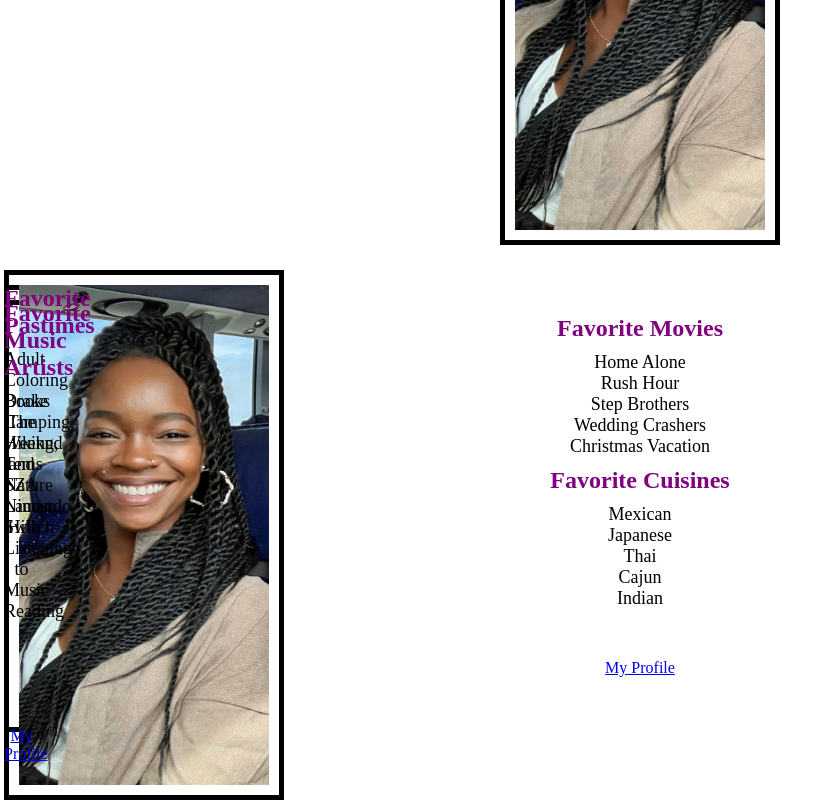
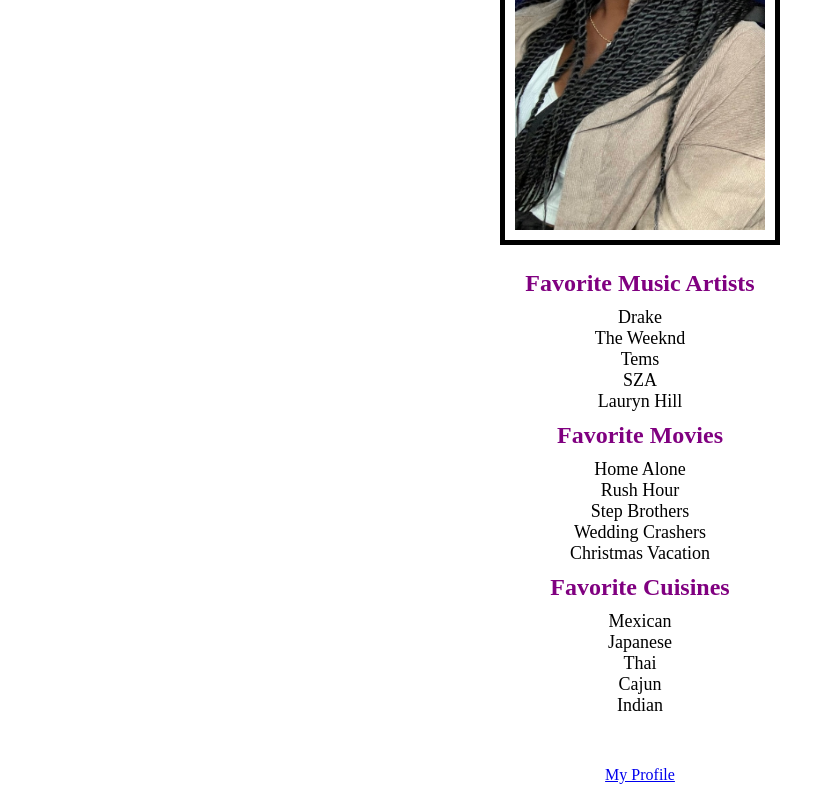
Before and after one commit to KaylaNorris/bio-page, a plain HTML site: page index.html in a window 1280 px wide. Shown: the part 430-1230 px from the top of the page, without its empty margins (0-839 px from the left). Drawn offline with Linux system fonts and the light colour scheme.

Commit message:
fixing merge conflict

```diff
--- a/index.html
+++ b/index.html
@@ -1,47 +1,24 @@
 <!DOCTYPE html>
 <html lang="en">
-  <head>
-    <meta charset="UTF-8" />
-    <meta http-equiv="X-UA-Compatible" content="IE=edge" />
-    <meta name="viewport" content="width=device-width, initial-scale=1.0" />
-    <link rel="stylesheet" href="style.css">
-    <title>Kayla Norris</title>
-  </head>
+    <head>
+        <link rel="stylesheet" href="style.css">
+        <title>Kayla Norris</title>
+    </head>
 
     <body>
-
-        <header id="top">
-
+        <header>
             <h1>Kayla Norris</h1>
+            <!--menu bar to the left-->
             <div></div>
             <div></div>
             <div></div>
         </header>
-
         <section>
-            <img
-            src="IMG_0022.jpg"
-            id="photo"
+            <img src="IMG_0022.jpg" id="photo"
             width="250"
             height="500">
         </section>
         <section>
-
-        <div>
-            <img src="IMG_0022.jpg" id="photo">
-        </div>
-        <div>
-            <h2>Favorite Pastimes</h2>
-            <ul>
-                <li>Adult Coloring Books</li>
-                <li>Camping, Hiking, and Nature</li>
-                <li>Nintendo Switch</li>
-                <li>Listening to Music</li>
-                <li>Reading</li>
-            </ul>
-        </div>
-        <div>
-
             <h2>Favorite Music Artists</h2>
             <ul>
                 <li>Drake</li>
@@ -70,15 +47,9 @@
                 <li>Cajun</li>
                 <li>Indian</li>
             </ul>
-
         </section>
         <section>
             <a href="https://www.facebook.com/kayla.e.williams.10/">My Profile</a>
         </section>
-        </div>
-        <div>
-            <a id="link" href="https://www.facebook.com/kayla.e.williams.10/">My Profile</a>
-        </div>
-
     </body>
 </html>
```
